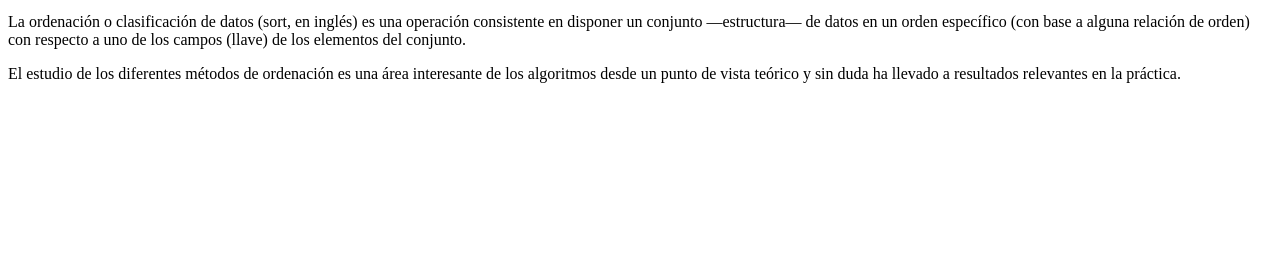
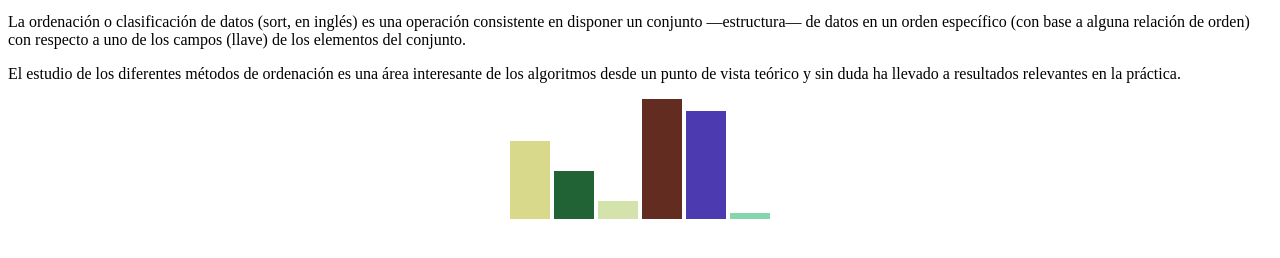
Before and after one commit to yasserangelgm/sort-array-algorithms, a plain HTML site: page index.html in a window 1280 px wide. Shown: the part 204-462 px from the top of the page. Drawn offline with Linux system fonts and the light colour scheme.

Commit message:
Create style.css, script.js and test a div for bars container
Creación de un prototipo de función para crear las barras de colores correspondientes a valores del arreglo a ordenar. Aplicación de estilos a las barras para su correcta visualización. Prueba de la función en un div agregado al index.html

```diff
--- /dev/null
+++ b/css/styles.css
@@ -0,0 +1,9 @@
+.barContainer {
+  display: flex;
+  justify-content: center;
+  align-items: baseline;
+}
+
+.bar {
+  margin: 0 2px 0 2px;
+}
--- a/index.html
+++ b/index.html
@@ -3,6 +3,7 @@
   <head>
     <meta charset="UTF-8" />
     <meta name="viewport" content="width=device-width, initial-scale=1.0" />
+    <link rel="stylesheet" href="css/styles.css" />
     <title>Algoritmos de ordenamiento de arreglos</title>
   </head>
   <body>
@@ -30,6 +31,8 @@
         interesante de los algoritmos desde un punto de vista teórico y sin duda
         ha llevado a resultados relevantes en la práctica.
       </p>
+      <div class="barContainer" id="barContainer"></div>
     </nav>
+    <script type="text/javascript" src="js/scripts.js"></script>
   </body>
 </html>
--- /dev/null
+++ b/js/scripts.js
@@ -0,0 +1,48 @@
+"use strict";
+
+var colorPalette = [
+  "#85D6AC",
+  "#99DD98",
+  "#D3E3AB",
+  "#E4C5AF",
+  "#488A2E",
+  "#D2B579",
+  "#A7DE9C",
+  "#216334",
+  "#C2E2A7",
+  "#556F25",
+  "#D6EECD",
+  "#ABE3D2",
+  "#D9D98C",
+  "#8585D6",
+  "#CA85D6",
+  "#A9E2A7",
+  "#BF5B40",
+  "#4C3BB0",
+  "#C6CFEC",
+  "#632C21",
+];
+
+function createBar(width, value) {
+  var bar = document.createElement("div");
+  var height = value * 6;
+  bar.style.width = width;
+  bar.style.height = height.toString() + "px";
+  bar.style.backgroundColor = colorPalette[value - 1];
+  bar.setAttribute("class", "bar");
+  return bar;
+}
+
+var miBarra = createBar("40px", 13);
+var barContainer = document.querySelector("#barContainer");
+barContainer.appendChild(miBarra);
+miBarra = createBar("40px", 8);
+barContainer.appendChild(miBarra);
+miBarra = createBar("40px", 3);
+barContainer.appendChild(miBarra);
+miBarra = createBar("40px", 20);
+barContainer.appendChild(miBarra);
+miBarra = createBar("40px", 18);
+barContainer.appendChild(miBarra);
+miBarra = createBar("40px", 1);
+barContainer.appendChild(miBarra);
```
